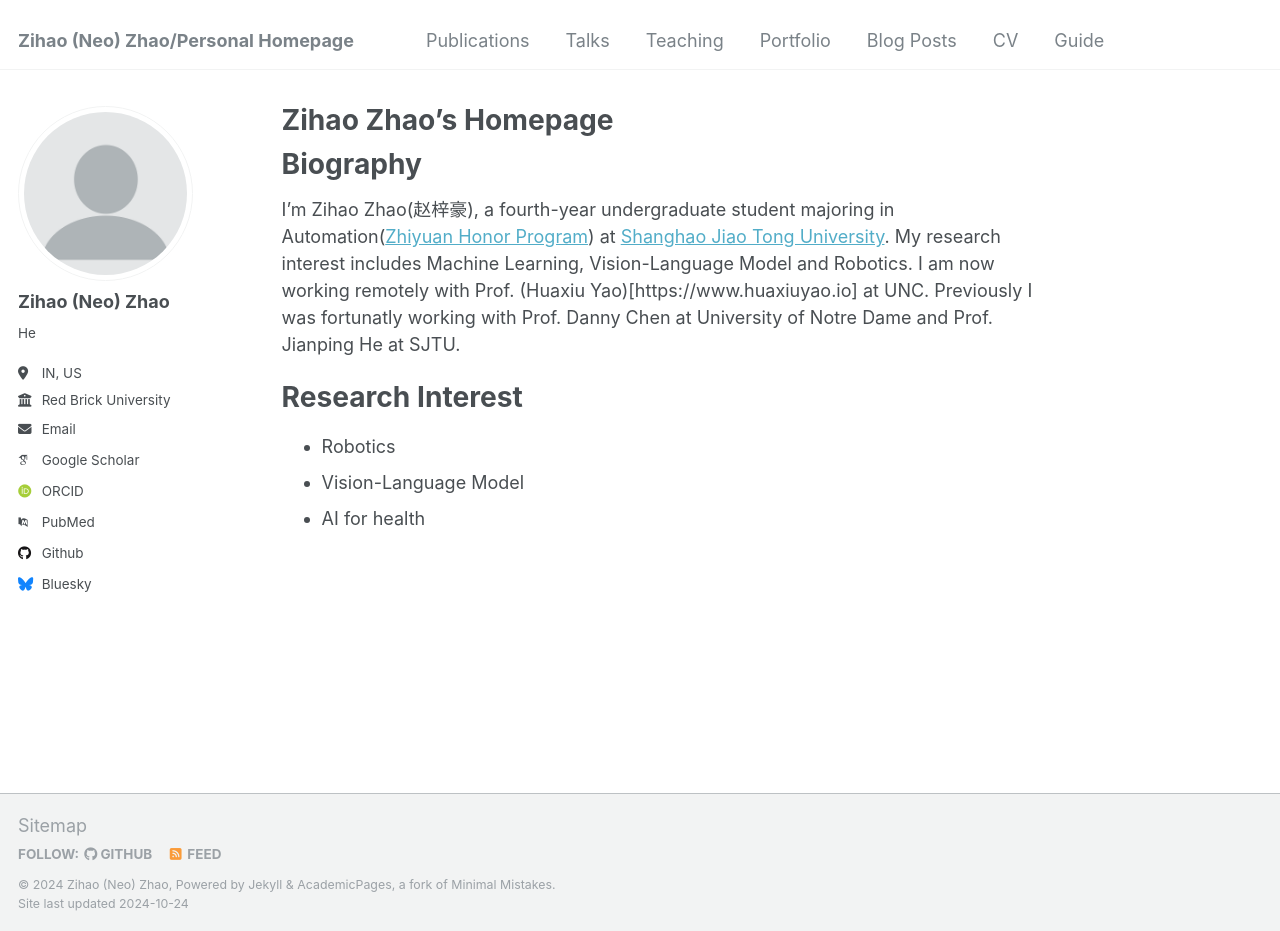
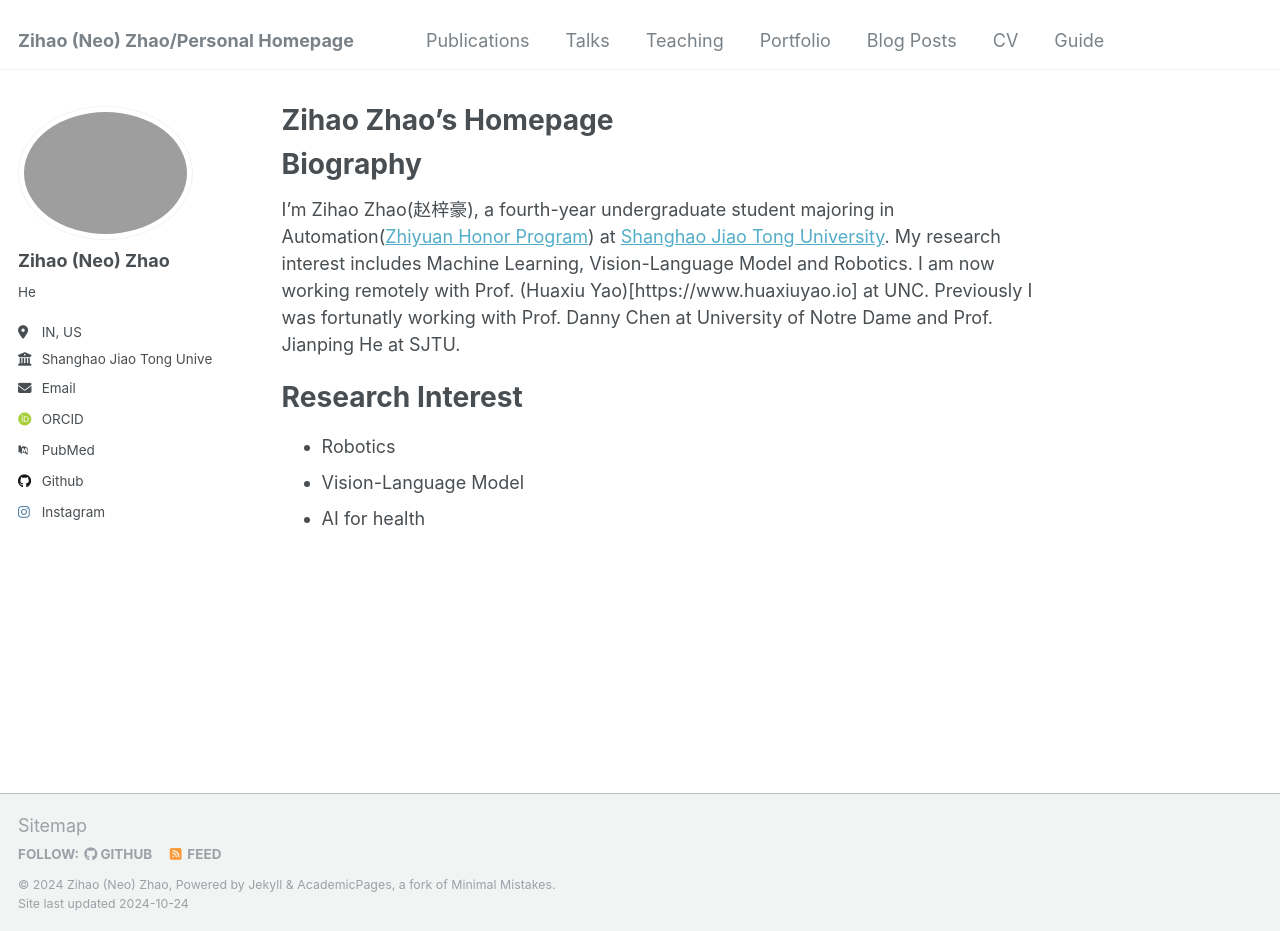
Before and after one commit to neo1zh/neo1zh.github.io, a Jekyll site: the page built from _pages/about.md, in a window 1280 px wide and 931 px high. Built offline with Jekyll 4.4.1, drawn with Linux system fonts in a browser that asks for light colours; some web fonts are replaced.

Commit message:
Update _config.yml

```diff
--- a/_config.yml
+++ b/_config.yml
@@ -21,20 +21,20 @@
 #               Additional customization can be done by editing /_includes/author-profile.html
 author:
   # Biographic information
-  avatar           : "profile.png"
+  avatar           : "IMG_5366.JPG"
   name             : "Zihao (Neo) Zhao"
   pronouns         : "He"
   bio              : ""
   location         : "IN, US"
-  employer         : "Red Brick University"
+  employer         : "Shanghao Jiao Tong University"
   uri              : # URL
   email            : "zzh_021111@sjtu.edu.cn"
 
   # Academic websites
   arxiv            : # URL - Update with the correct link to your profile
-  googlescholar    : "https://scholar.google.com/citations?user=PS_CX0AAAAAJ"
+  googlescholar    : # "https://scholar.google.com/citations?user=PS_CX0AAAAAJ"
   impactstory      : # URL
-  orcid            : "http://orcid.org/yourorcidurl"
+  orcid            : "https://orcid.org/0009-0002-5733-3714"
   semantic         : # URL
   pubmed           : "https://www.ncbi.nlm.nih.gov/pubmed/?term=john+snow"
   researchgate     : # URL
@@ -43,19 +43,19 @@
   bitbucket        : # Username - Update with your username on the site
   codepen          : # Username
   dribbble         : # Username
-  github           : "academicpages"
+  github           : "https://github.com/neo1zh"
   kaggle           : # Username
   stackoverflow    : # User number or user number and name (i.e., use "1" or "1/jeff-atwood")
 
   # Social media
-  bluesky          : "bsky.app" # Replace this with you Bluesky username
+  bluesky          : # "bsky.app" # Replace this with you Bluesky username
   facebook         : # Username
   flickr           : # Username
   foursquare       : # Username
   goodreads        : # Username
   google_plus      : # Username
   keybase          : # Username
-  instagram        : # Username
+  instagram        : neo1zh
   lastfm           : # Username
   linkedin         : # Username
   mastodon         : # URL
```
